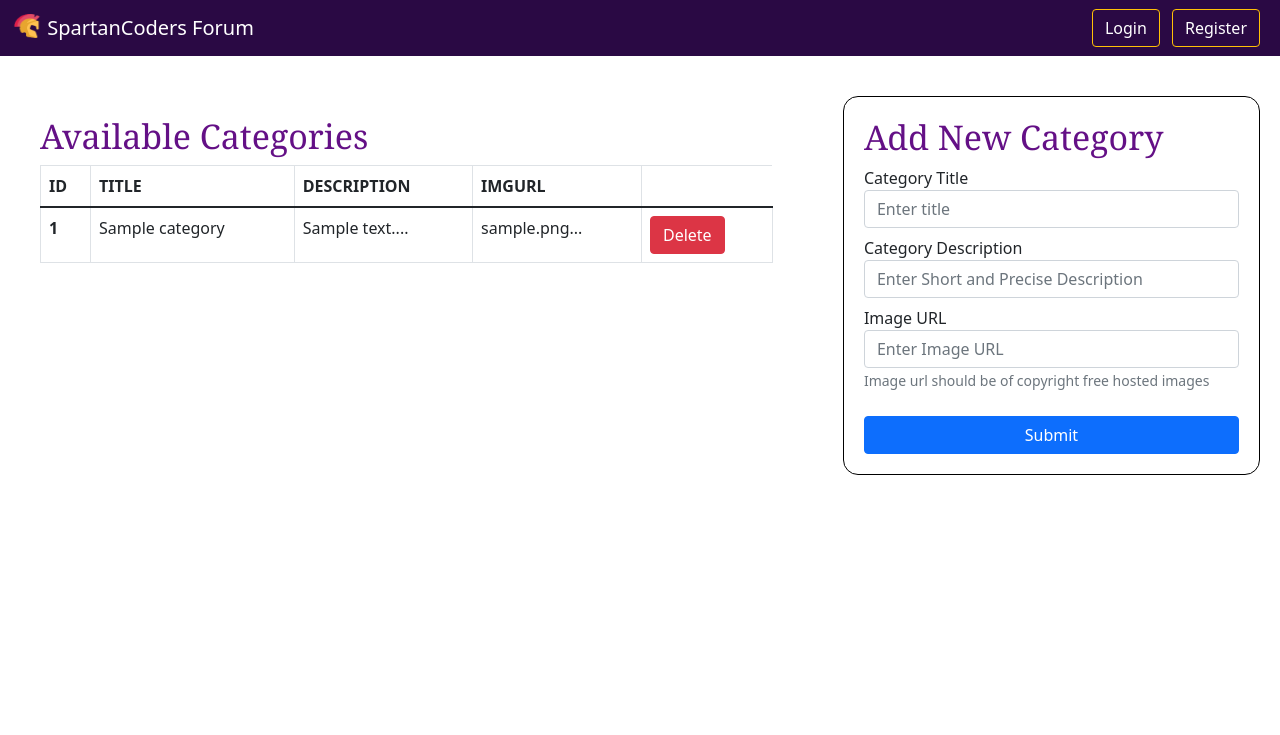
After one commit to Yash-Dabhade/SpartanCoder-Forum, a PHP site: page /admin/alterCategories.php in a window 1280 px wide. The commit adds this page. Shown: the top 735 px of the page. Run offline with PHP 8.4, Linux system fonts and the light colour scheme; tables that the repository leaves empty or names only in its code hold one stand-in row (values such as "Sample post").

Commit message:
Created admin panel

```diff
--- /dev/null
+++ b/admin/adminHeader.php
@@ -0,0 +1,30 @@
+<?php
+session_start();
+include '../partials/_loginmodal.php';
+include '../partials/_signmodal.php';
+
+echo '<nav class="navbar navbar-expand-lg navbar-dark " style="background-color: #2A0944;">
+    <div class="container-fluid">
+        <a class="navbar-brand" href="/projects/StudyForum/">
+            <img src="../res/logo.png" alt="" width="30" height="24" class="d-inline-block align-text-top">
+            SpartanCoders Forum
+        </a>
+
+        <button class="navbar-toggler" type="button" data-bs-toggle="collapse" data-bs-target="#navbarSupportedContent" aria-controls="navbarSupportedContent" aria-expanded="false" aria-label="Toggle navigation">
+            <span class="navbar-toggler-icon"></span>
+        </button>
+                       ';
+if (isset($_SESSION['loggedin']) && $_SESSION['loggedin'] == true) {
+    echo '<div class="d-flex justify-content-end">
+                    <a href="../partials/_logout.php" class="btn btn-outline-warning ml-2">Logout</a>
+            </div>';
+} else {
+    echo '<div style="float:right;">
+    <button class="btn  btn-outline-warning me-2" data-bs-toggle="modal" data-bs-target="#loginModal">Login</button>
+    <button class="btn  btn-outline-warning me-2" data-bs-toggle="modal" data-bs-target="#signModal">Register</button>
+    </div>';
+}
+
+echo '</div>
+    </div>
+</nav>';
--- /dev/null
+++ b/admin/alterCategories.php
@@ -0,0 +1,167 @@
+<!doctype html>
+<html lang="en">
+<?php include './adminHeader.php' ?>
+<?php include '../partials/_dbconnect.php' ?>
+
+<head>
+    <!-- Required meta tags -->
+    <meta charset="utf-8">
+    <meta name="viewport" content="width=device-width, initial-scale=1">
+    <link rel="icon" href="../res/logo.png">
+    <!-- Bootstrap CSS -->
+    <link href="https://cdn.jsdelivr.net/npm/bootstrap@5.1.3/dist/css/bootstrap.min.css" rel="stylesheet" integrity="sha384-1BmE4kWBq78iYhFldvKuhfTAU6auU8tT94WrHftjDbrCEXSU1oBoqyl2QvZ6jIW3" crossorigin="anonymous">
+    <link rel="stylesheet" href="https://cdn.jsdelivr.net/npm/bootstrap-icons@1.8.1/font/bootstrap-icons.css">
+    <link rel="preconnect" href="https://fonts.googleapis.com">
+    <link rel="preconnect" href="https://fonts.gstatic.com" crossorigin>
+
+    <!-- Custom css -->
+    <link rel="stylesheet" href="./styles/indexPage.css">
+    <script src="https://cdn.jsdelivr.net/npm/bootstrap@5.1.3/dist/js/bootstrap.bundle.min.js" integrity="sha384-ka7Sk0Gln4gmtz2MlQnikT1wXgYsOg+OMhuP+IlRH9sENBO0LRn5q+8nbTov4+1p" crossorigin="anonymous"></script>
+    <title>SpartanCoders Forum</title>
+    <style>
+        body {
+            scroll-behavior: smooth;
+        }
+
+        .heading {
+            color: #641086;
+            font-size: 34px;
+            font-family: Georgia, 'Times New Roman', Times, serif
+        }
+
+        #container {
+            margin: 40px 20px;
+            display: flex;
+            height: 80vh;
+            align-items: flex-start;
+            justify-content: center;
+            gap: 50px;
+        }
+
+
+
+        #viewTable {
+            padding: 20px;
+            width: 65%;
+        }
+
+        #addForm {
+            border: 1px solid black;
+            border-radius: 15px;
+            padding: 20px;
+            width: 35%;
+        }
+
+
+        .btn {
+            /* background-color: #641086; */
+            color: white;
+        }
+    </style>
+</head>
+
+<body>
+
+
+
+    <!-- submit_form -->
+    <?php
+
+
+    if ($_SERVER['REQUEST_METHOD'] == 'POST') {
+        $title = $_POST['title'];
+        $description = $_POST['description'];
+        $imgurl = $_POST['imgurl'];
+
+        $sql = "INSERT INTO `categories` (`category_id`, `category_title`, `category_description`,  `imgurl`) VALUES (NULL, '$title', '$description', '$imgurl')";
+        $result = mysqli_query($conn, $sql);
+        echo '<div class="alert alert-success alert-dismissible fade show" role="alert">
+            <strong>Success ! </strong> Category added Successfully
+            <button type="button" class="btn-close" data-bs-dismiss="alert" aria-label="Close"></button>
+          </div>';
+    } else {
+        if (isset($_GET["catId"])) {
+            $catid = $_GET["catId"];
+            $sql = "DELETE FROM `categories` WHERE `category_id`=$catid";
+            $result = mysqli_query($conn, $sql);
+            echo '<div class="alert alert-success alert-dismissible fade show" role="alert">
+            <strong>Success ! </strong> Category Deleted Successfully
+            <button type="button" class="btn-close" data-bs-dismiss="alert" aria-label="Close"></button>
+          </div>';
+        }
+    }
+    ?>
+
+
+    <div id="container" class="flexProp">
+        <div id="viewTable">
+            <h2 class="heading">Available Categories</h2>
+            <table class="table table-bordered">
+                <thead>
+                    <tr>
+                        <th scope="col">ID</th>
+                        <th scope="col">TITLE</th>
+                        <th scope="col">DESCRIPTION</th>
+                        <th scope="col">IMGURL</th>
+                    </tr>
+                </thead>
+                <tbody>
+                    <?php
+
+                    $sql = "SELECT * FROM `categories`;";
+                    $result = mysqli_query($conn, $sql);
+                    if (mysqli_num_rows($result) == 0)
+                        echo '<div class="text-center link-danger fs-3" >No threads found ! </div>';
+                    else {
+                        while ($row = mysqli_fetch_assoc($result)) {
+                            $catid = $row['category_id'];
+                            $title = $row['category_title'];
+                            $desc = $row['category_description'];
+                            $url = $row['imgurl'];
+
+                            echo '
+                            <tr>
+                            <th scope="row">' . $catid . '</th>
+                            <td>' . substr($title, 0, 20) . '</td>
+                            <td>' . substr($desc, 0, 40) . '...</td>
+                            <td>' . substr($url, 0, 10) . '...</td>
+                            <td><form action=' . htmlspecialchars($_SERVER['PHP_SELF']) . ' method="GET">
+                            <input type="hidden" name="catId" value="' . $catid . '"/>
+                            <input type="submit"  value="Delete" class="btn btn-danger" /></form></td>
+                            </tr>
+                         ';
+                        }
+                    }
+                    ?>
+                </tbody>
+            </table>
+        </div>
+        <div id="addForm">
+            <h2 class="heading">
+                Add New Category
+            </h2>
+            <form action="<?php echo htmlspecialchars($_SERVER['PHP_SELF']); ?>" method="post">
+                <div class="form-group mt-2">
+                    <label for="title">Category Title</label>
+                    <input type="text" required class="form-control" id="title" aria-describedby="emailHelp" placeholder="Enter title" name="title">
+
+                </div>
+                <div class="form-group mt-2">
+                    <label for="description">Category Description</label>
+                    <input required type="text" class="form-control" name="description" id="Description" aria-describedby="emailHelp" placeholder="Enter Short and Precise Description">
+
+                </div>
+                <div class="form-group mt-2">
+                    <label for="imgurl">Image URL</label>
+                    <input required type="text" class="form-control" id="imageUrl" aria-describedby="emailHelp" name="imgurl" placeholder="Enter Image URL">
+                    <small id="emailHelp" class="form-text text-muted">Image url should be of copyright free hosted images</small>
+                </div>
+
+                <button type="submit" class="btn btn-primary w-100 mt-4 ">Submit</button>
+            </form>
+        </div>
+    </div>
+
+</body>
+
+</html>
--- a/index.php
+++ b/index.php
@@ -11,11 +11,14 @@
     <link rel="stylesheet" href="https://cdn.jsdelivr.net/npm/bootstrap-icons@1.8.1/font/bootstrap-icons.css">
     <link rel="preconnect" href="https://fonts.googleapis.com">
     <link rel="preconnect" href="https://fonts.gstatic.com" crossorigin>
-
+    <link rel="stylesheet" href="https://cdn.jsdelivr.net/npm/bootstrap-icons@1.10.4/font/bootstrap-icons.css">
     <!-- Custom css -->
     <link rel="stylesheet" href="./styles/indexPage.css">
     <title>SpartanCoders Forum</title>
+
     <style>
+        @import url("https://cdn.jsdelivr.net/npm/bootstrap-icons@1.10.4/font/bootstrap-icons.css");
+
         body {
             scroll-behavior: smooth;
         }
--- a/partials/_dbconnect.php
+++ b/partials/_dbconnect.php
@@ -1,7 +1,8 @@
 <?php
-    $servername="localhost";
-    $username="root";
-    $password="";
-    $database="spartancodersdb";
+$servername = "localhost";
+$username = "root";
+$password = "";
+$database = "spartancodersdb";
+$port = "3310";
 
-    $conn=mysqli_connect($servername,$username,$password,$database);
+$conn = mysqli_connect($servername, $username, $password, $database, $port);
--- a/thread.php
+++ b/thread.php
@@ -25,7 +25,7 @@
     if ($_SERVER['REQUEST_METHOD'] == 'POST') {
         $id = $_GET['threadid'];
         $comment = $_POST['comment'];
-        $user_id = $_SESSION['sno'];
+        $user_id = $_SESSION['user_id'];
         $comment = str_replace("<", "&lt;", $comment);
         $comment = str_replace(">", "&gt;", $comment);
         $sql = "INSERT INTO `comments` (`comment_id`, `comment`, `comment_by`, `timestamp`, `thread_id`) VALUES (NULL, '$comment', '$user_id', current_timestamp(), '$id')";
@@ -94,7 +94,7 @@
                         $comment_by = $row['comment_by'];
                         $comment = $row['comment'];
                         //fetching user details
-                        $sql2 = "SELECT user_email FROM `users` WHERE sno='$comment_by'";
+                        $sql2 = "SELECT user_email FROM `users` WHERE user_id='$comment_by'";
                         $result2 = mysqli_query($conn, $sql2);
                         $row2 = mysqli_fetch_assoc($result2);
 
```
Also changed, not shown: admin/alterUsers.php (added, +163 -0 lines), admin/dashboard.php (added, +195 -0 lines), partials/_handlelogin.php (+6 -1 lines), threadslist.php (+8 -3 lines), res/categories.png (added), res/categoryMain.png (added), res/comments.png (added), res/contactdeveloper.png (added), res/malicioususer.png (added), res/questions.png (added), res/users.png (added), 2 other files.
